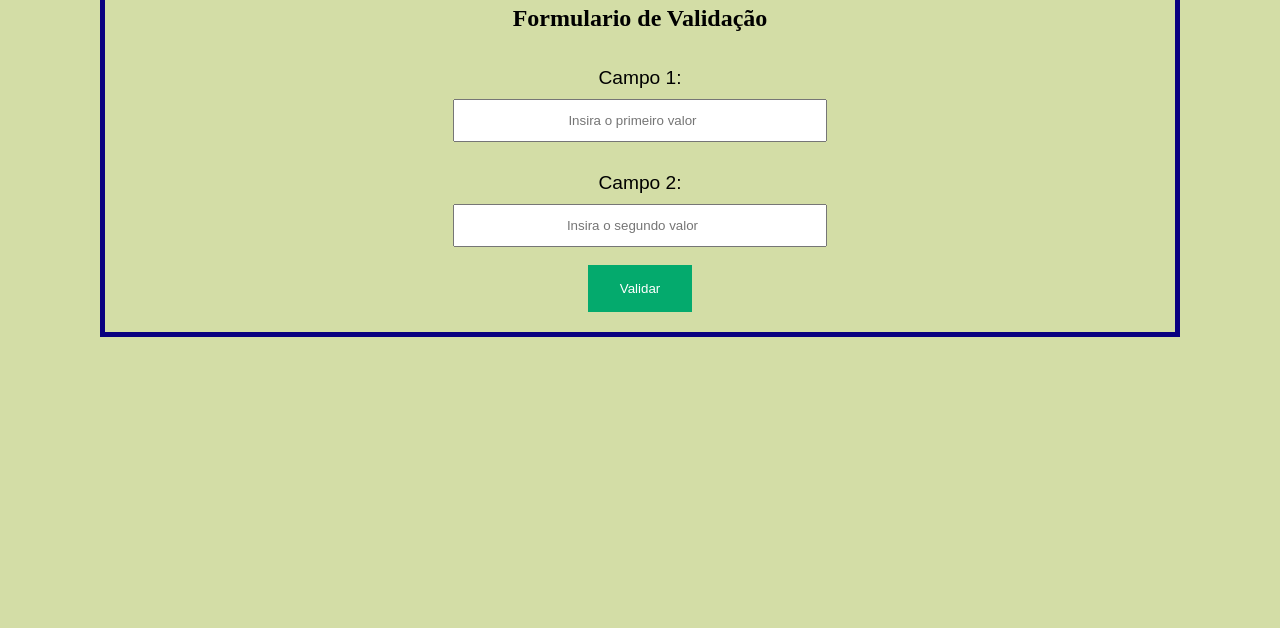
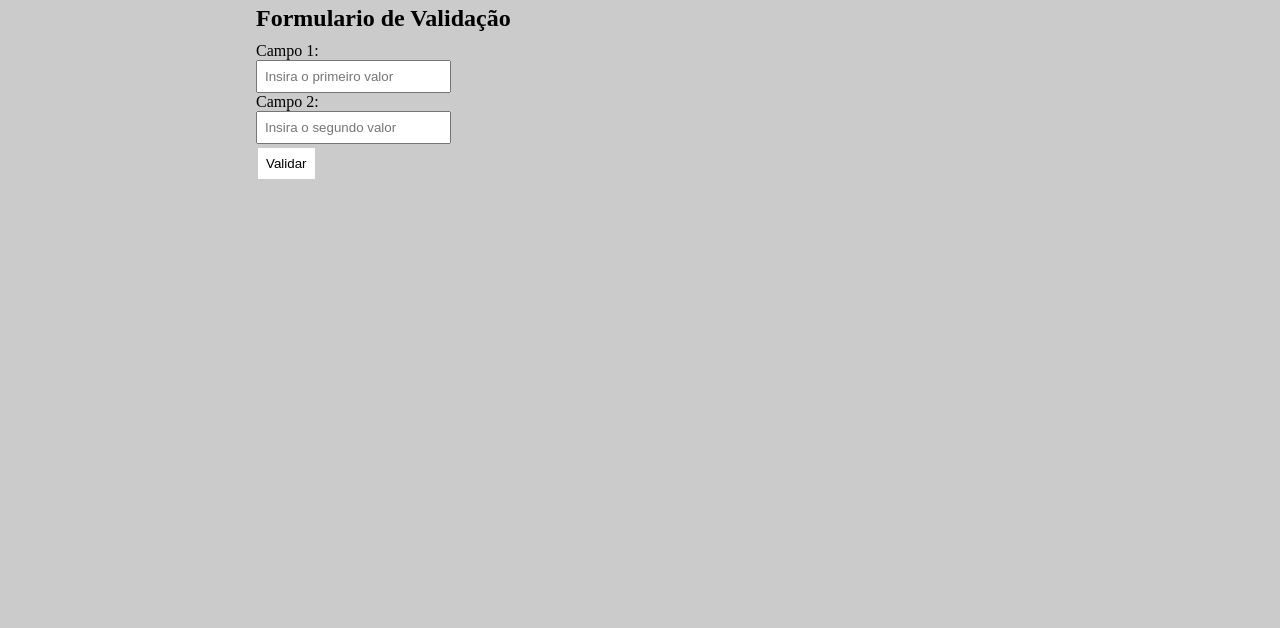
Before and after one commit to lh5818181/Exercicio_html_js, a plain HTML site: page Index.html in a window 1280 px wide. Shown: the part 172-800 px from the top of the page. Drawn offline with Linux system fonts and the light colour scheme.

Commit message:
Update main.css

```diff
--- a/main.css
+++ b/main.css
@@ -1,58 +1,51 @@
 * {
+    padding: 0;
     margin: 0;
-    padding: 0;
     box-sizing: border-box;
-    text-align: center;
 }
 
-header{
-    margin: 20px 20px 20px 20px;
+body {
+    margin: auto;
+    width: 60%;
+    padding-top: 100px;
+    max-width: 1280px;
+    background-color: rgba(152, 152, 152, 0.5);
 }
 
-h2{
-    margin: 15px;
-    margin-bottom: 35px;
+header {
+    color: black;
+    padding: 20px;
 }
 
-div {
-border: 5px solid rgb(9, 0, 128);
-margin: 100px;
+form {
+    max-width: 640px;
+    width: 100%;
+    margin-bottom: 50px;
+    margin-top: 10px;
 }
 
 form input {
-width: 35%;
-padding: 12px 20px;
-box-sizing: border-box;
-}
-
-#PrimeiroValor {
-    margin: 10px;
-    margin-bottom: 30px;
-}
-
-#SegundoValor {
-    margin: 10px 5px;
+    padding: 7px;
 }
 
 form button {
-    background-color: #04AA6D;
+    background-color: #ffffff;
     border: none;
-    color: white;
-    padding: 16px 32px;
+    color: rgb(0, 0, 0);
+    padding: 8px;
     text-decoration: none;
-    margin: 8px;
-    margin-bottom: 20px;
+    margin: 4px 2px;
     cursor: pointer;
-    font-family: Arial, Helvetica, sans-serif;
 }
 
-body {
-    background-color: rgb(211, 221, 166);
+
+ul li {
+    padding: 8px;
+    font-size: 24px;
+    font-weight: bolder;
+
 }
 
-section p {
-    font-size: larger;
-    font-family: Arial, Helvetica, sans-serif;
-    text-align:center;
-
+.CortarAtividade {
+    text-decoration: line-through;
 }
```
